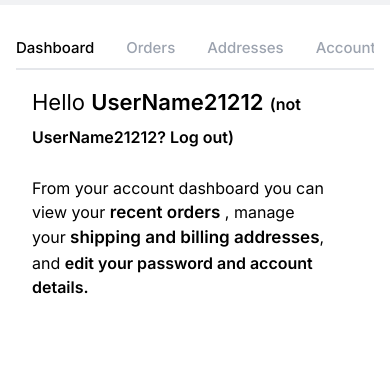
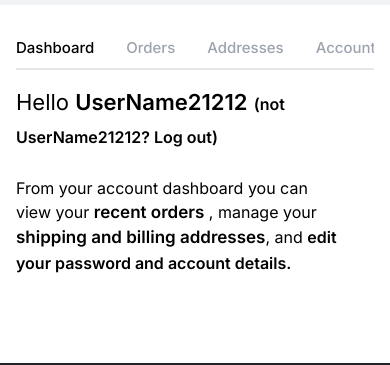
Before and after one commit to gulnabi-afridi/single-vendor-e-commerce, a Next.js app: page /myaccount in a window 390 px wide. Shown: the part 599-964 px from the top of the page. Built offline with nearby package versions, Linux system fonts and the light colour scheme.

Commit message:
fixed bugs

```diff
--- a/views/MyAccount/Dashboard.tsx
+++ b/views/MyAccount/Dashboard.tsx
@@ -3,7 +3,7 @@ import React from "react";
 
 const Dashboard = () => {
   return (
-    <div className="w-full h-full flex flex-col font-inter gap-6 p-4 md:py-6 md:px-10">
+    <div className="w-full h-full flex flex-col font-inter gap-6 px-0 py-4 md:py-6 md:px-10">
       <p className="font-[400] text-black-main text-[22px]">
         Hello <span className="font-semibold">UserName21212</span>{" "}
         <span
--- a/views/MyAccount/Orders.tsx
+++ b/views/MyAccount/Orders.tsx
@@ -7,7 +7,7 @@ import NoDataSnippet from "@/components/MyAccount/Orders/NoDataSnippet";
 const Orders = () => {
   const [orderRecipt, setOrderRecipt] = useState<boolean>(false);
   return (
-    <div className="w-full h-full font-inter p-4 md:py-6 md:px-10">
+    <div className="w-full h-full font-inter px-0 py-4 sm:p-4 md:py-6 md:px-10">
       {/* if there are no recent orders thn this will display */}
       {Data.RecentOrders.length == 0 && <NoDataSnippet />}
 
@@ -18,7 +18,9 @@ const Orders = () => {
           <div className="w-full HideScroll overflow-auto">
             <div className="w-full grid grid-cols-[.9fr,1fr,1fr,1.5fr,.5fr] min-w-[800px]">
               <div className="w-full flex items-center justify-start">
-                <p className="font-medium text-black-main text-[16px]">Orders #</p>
+                <p className="font-medium text-black-main text-[16px]">
+                  Orders #
+                </p>
               </div>
               <div className="w-full flex items-center justify-start">
                 <p className="font-medium text-black-main text-[16px]">Date</p>
```
